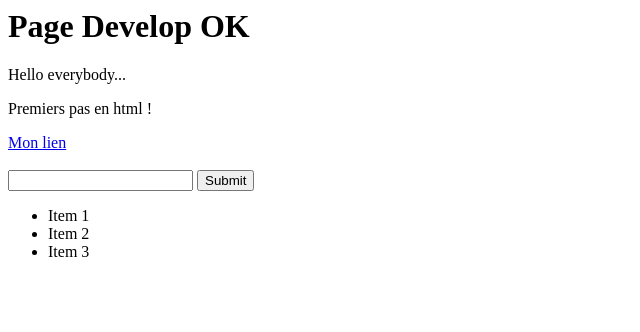
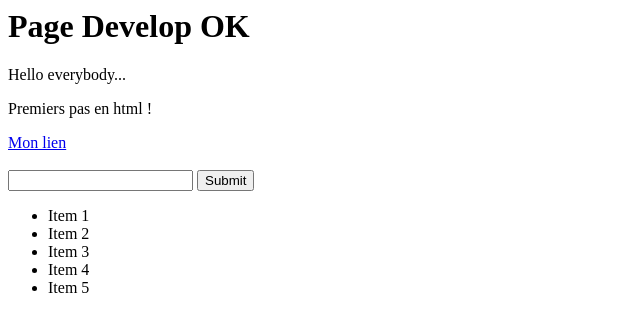
Before and after one commit to MC-Hobbes/Archi, a plain HTML site: page index.html in a window 1280 px wide. Shown: the whole page, without its empty margins (0-640 px from the left). Drawn offline with Linux system fonts and the light colour scheme.

Commit message:
add item 4 and 5

```diff
--- a/index.html
+++ b/index.html
@@ -22,6 +22,8 @@
 			<li>Item 1</li>
 			<li>Item 2</li>
 			<li>Item 3</li>
+			<li>Item 4</li>
+			<li>Item 5</li>
 		</ul>
 	</body>
 </html>
```
